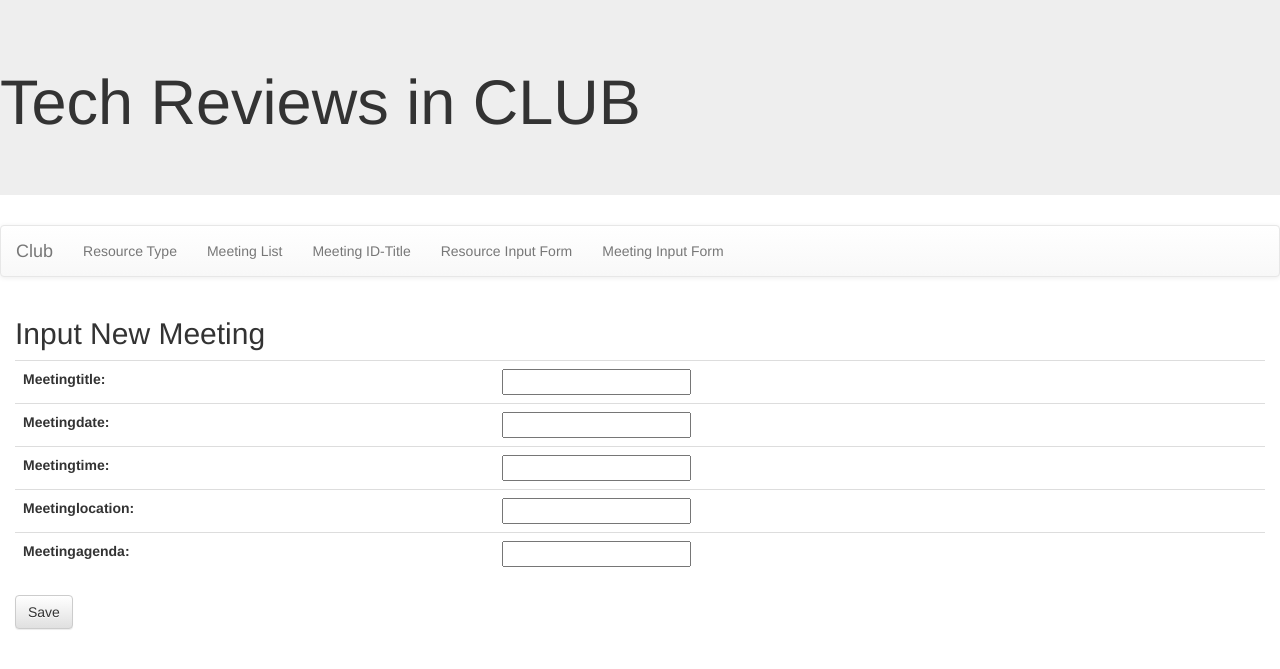
After one commit to andyfessel/ITC-Python2-Assignments, a Django app: page /club/newMeeting/ in a window 1280 px wide. The commit adds this page. Shown: the top 669 px of the page. Run offline with Django 3.2, Linux system fonts and the light colour scheme; some libraries are stand-ins or nearby versions.

Commit message:
Added Input Form for Meeting and Resources with changes to forms, views, templates, urls and base.

```diff
--- /dev/null
+++ b/pythonclub/club/forms.py
@@ -0,0 +1,12 @@
+from django import forms
+from .models import Meeting, MeetingMinutes, Resource
+
+class MeetingForm(forms.ModelForm):
+    class Meta:
+        model=Meeting
+        fields='__all__'
+
+class ResourceForm(forms.ModelForm):
+    class Meta:
+        model=Resource
+        fields='__all__'
--- a/pythonclub/club/models.py
+++ b/pythonclub/club/models.py
@@ -25,7 +25,7 @@ class MeetingMinutes(models.Model):
     ##meetmincreatedate=models.DateTimeField('Last Updated')
     ##meetminpublishdate=models.DateTimeField('Last Published')
     meetminattendance=models.ManyToManyField(User)
-    meetmintext=models.TextField(max_length=500, blank=True)
+    meetmintext=models.TextField(max_length=500, blank=True, null=True)
 
     def __str__(self):
         return str(self.meetingminutesid)
--- a/pythonclub/club/templates/base.html
+++ b/pythonclub/club/templates/base.html
@@ -20,6 +20,8 @@
 <li><a href="{% url 'restype' %}">Resource Type</a></li>
 <li><a href="{% url 'meetingtitle' %}">Meeting List</a></li>
 <li><a href="{% url 'meetingid' %}">Meeting ID-Title</a></li>
+<li><a href="{% url 'resourceform' %}">Resource Input Form</a></li>
+<li><a href="{% url 'meetingform' %}">Meeting Input Form</a></li>
 <li></li>
 </ul>
 </div>
--- /dev/null
+++ b/pythonclub/club/templates/club/meetingform.html
@@ -0,0 +1,15 @@
+{% extends 'base.html' %}
+{% block content %}
+<h2>Input New Meeting</h2>
+<form method='POST' class="post-form">
+<table class = 'table'>
+    {% csrf_token %}
+    {{ form.as_table }}
+
+</table>
+
+<button type="submit" class="save btn btn-default">
+        Save
+</button
+</form>
+{% endblock %}
--- a/pythonclub/club/urls.py
+++ b/pythonclub/club/urls.py
@@ -4,5 +4,7 @@ urlpatterns=[
     path('', views.index,name='index'),
     path('restype/', views.restype, name='restype'),
     path('meetingtitle/', views.meetingtitle, name='meetingtitle'),
-    path('meetingid/', views.meetingid, name='meetingid')
+    path('meetingid/', views.meetingid, name='meetingid'),
+    path('newMeeting/', views.newMeeting, name='meetingform'),
+    path('newResource/', views.newResource, name='resourceform'),
 ]
--- a/pythonclub/club/views.py
+++ b/pythonclub/club/views.py
@@ -1,8 +1,13 @@
 from django.shortcuts import render
+
+##??? from django.http import HttpResponseRedirect
+## Django Book Form directions suggest adding this line - not sure necessary
+
 from .models import Resource
 from .models import Meeting
+from .forms  import MeetingForm, ResourceForm
 ##from django.utils import timezone
-##from .models import club
+
 # Create your views here.
 def index(request):
     return render(request, 'club/index.html')
@@ -15,3 +20,25 @@ def meetingtitle(request):
 def meetingid(request):
     type_list=Meeting.objects.all()
     return render (request, 'club/meetingid.html', {'type_list': type_list})
+def newMeeting(request):
+    form=MeetingForm
+    if request.method=='POST':
+        form=MeetingForm(request.POST)
+        if form.is_valid():
+            post=form.save(commit=True)
+            post.save()
+            form=MeetingForm()
+    else:
+        form=MeetingForm()
+    return render(request, 'club/meetingform.html', {'form': form})
+def newResource(request):
+    form=ResourceForm
+    if request.method=='POST':
+        form=ResourceForm(request.POST)
+        if form.is_valid():
+            post=form.save(commit=True)
+            post.save()
+            form=ResourceForm()
+    else:
+        form=ResourceForm()
+    return render(request, 'club/resourceform.html', {'form': form})
```
Also changed, not shown: pythonclub/club/meeting_form.py (added, +12 -0 lines), pythonclub/club/resource_form.py (added, +14 -0 lines), pythonclub/club/templates/club/resourceform.html (added, +15 -0 lines).
